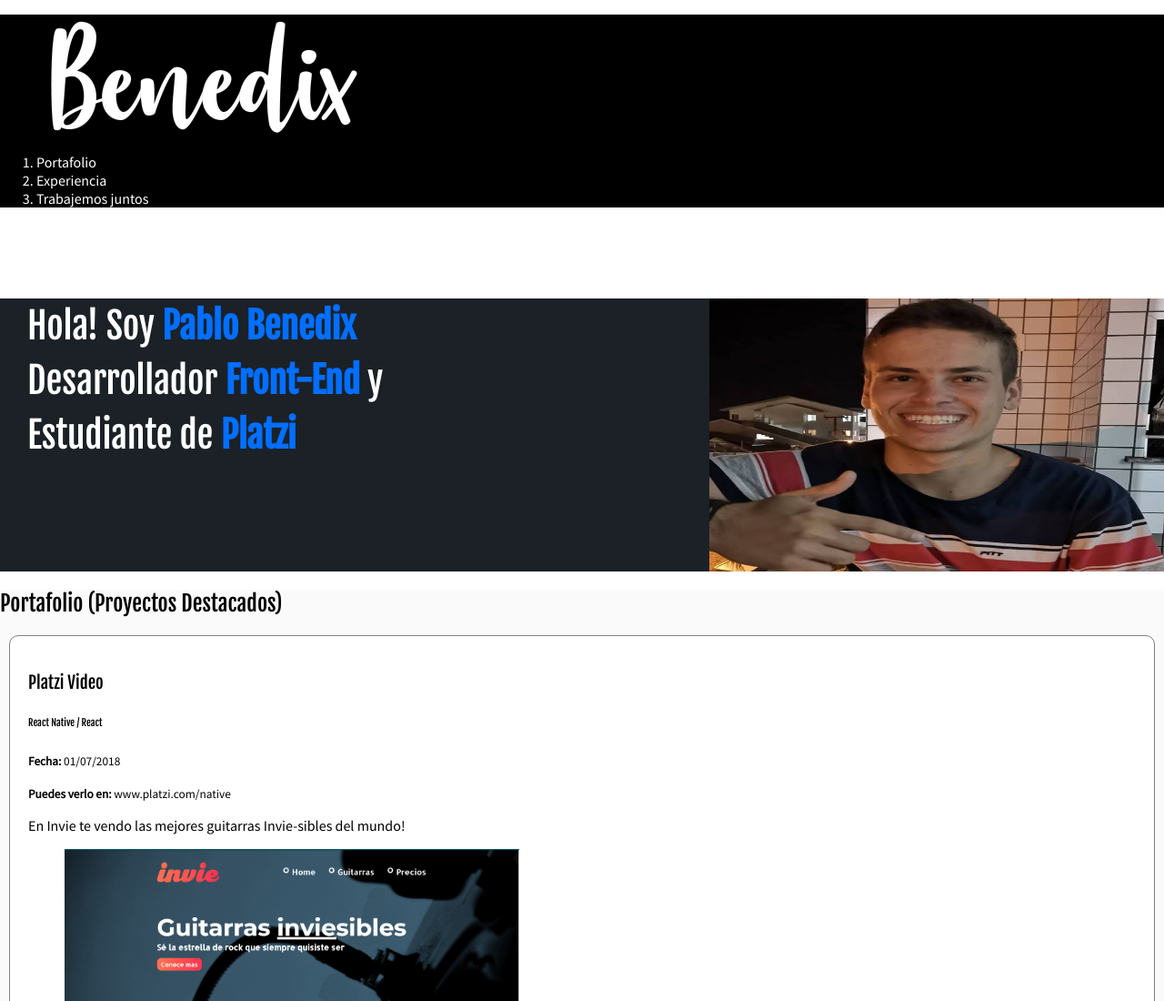
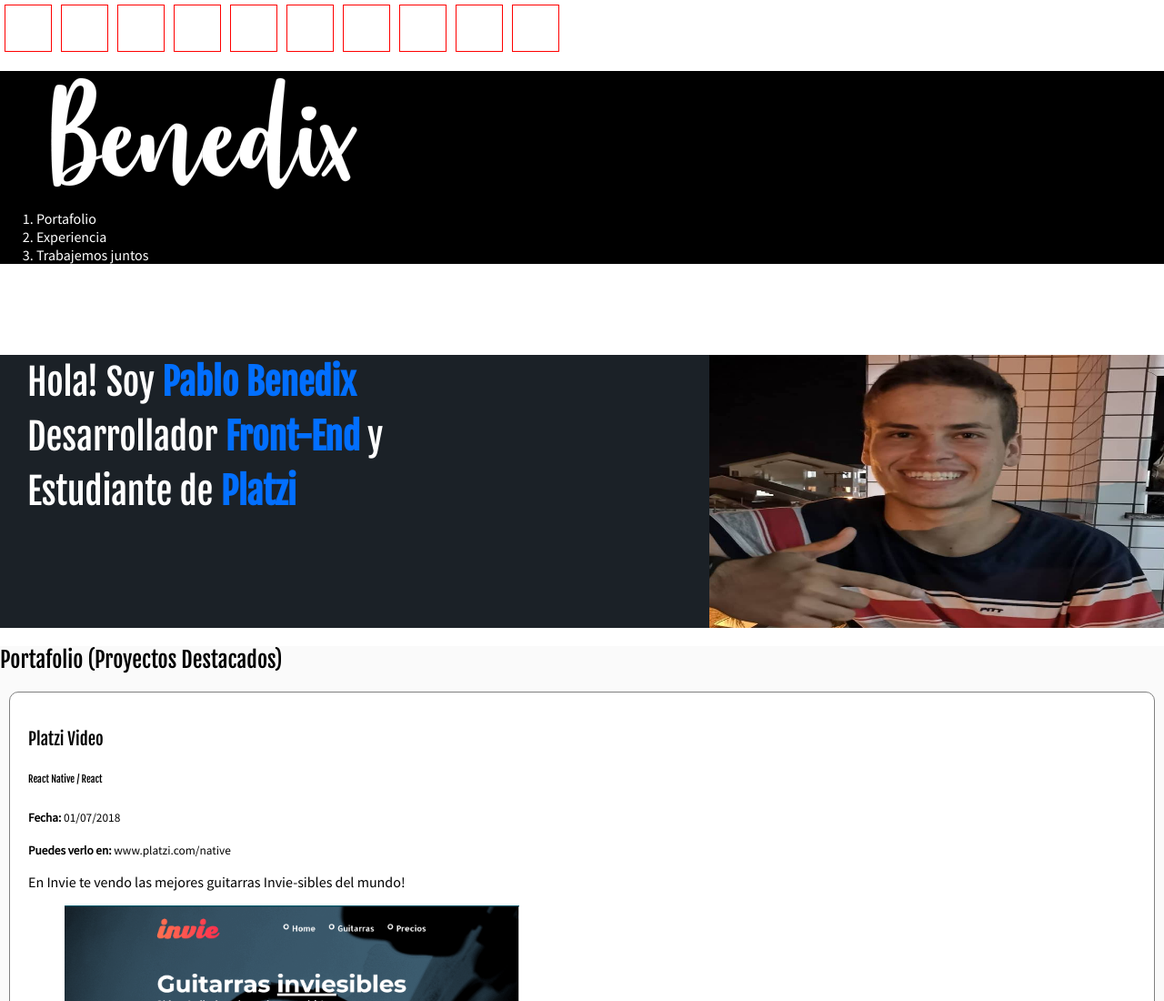
Before and after one commit to ZackSten/Portafolio, a plain HTML site: page index.html in a window 1280 px wide. Shown: the top 1100 px of the page at 91% size. Drawn offline with Linux system fonts and the light colour scheme.

Commit message:
flexbox - horizontal

```diff
--- a/css/styles.css
+++ b/css/styles.css
@@ -91,3 +91,16 @@
    color: white;
    text-decoration: none;
 }
+
+.flexbox {
+    display: flex;
+    flex-wrap: wrap;
+}
+
+.box{
+    width: 50px;
+    height: 50px;
+    margin: 5px;
+    border: 1px solid red;
+    flex-shrink: 0;
+}
--- a/index.html
+++ b/index.html
@@ -9,6 +9,18 @@
         <link rel="stylesheet" href="css/styles.css">
     </head>
     <body>
+        <div class="flexbox">
+            <div class="box"></div>
+            <div class="box"></div>
+            <div class="box"></div>
+            <div class="box"></div>
+            <div class="box"></div>
+            <div class="box"></div>
+            <div class="box"></div>
+            <div class="box"></div>
+            <div class="box"></div>
+            <div class="box"></div>
+        </div>
         <header class="header">
             <div>
                 <figure class="logo">
```
